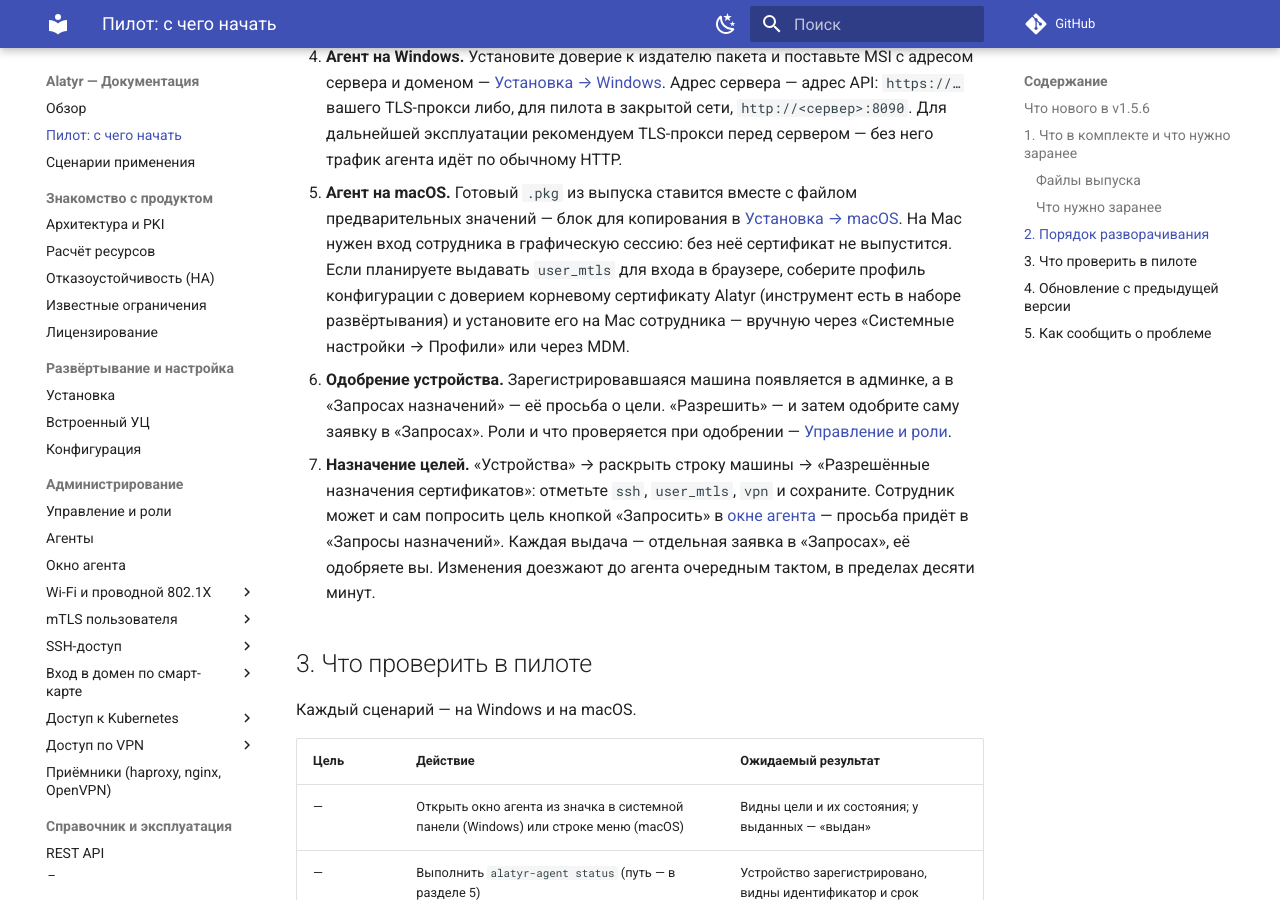
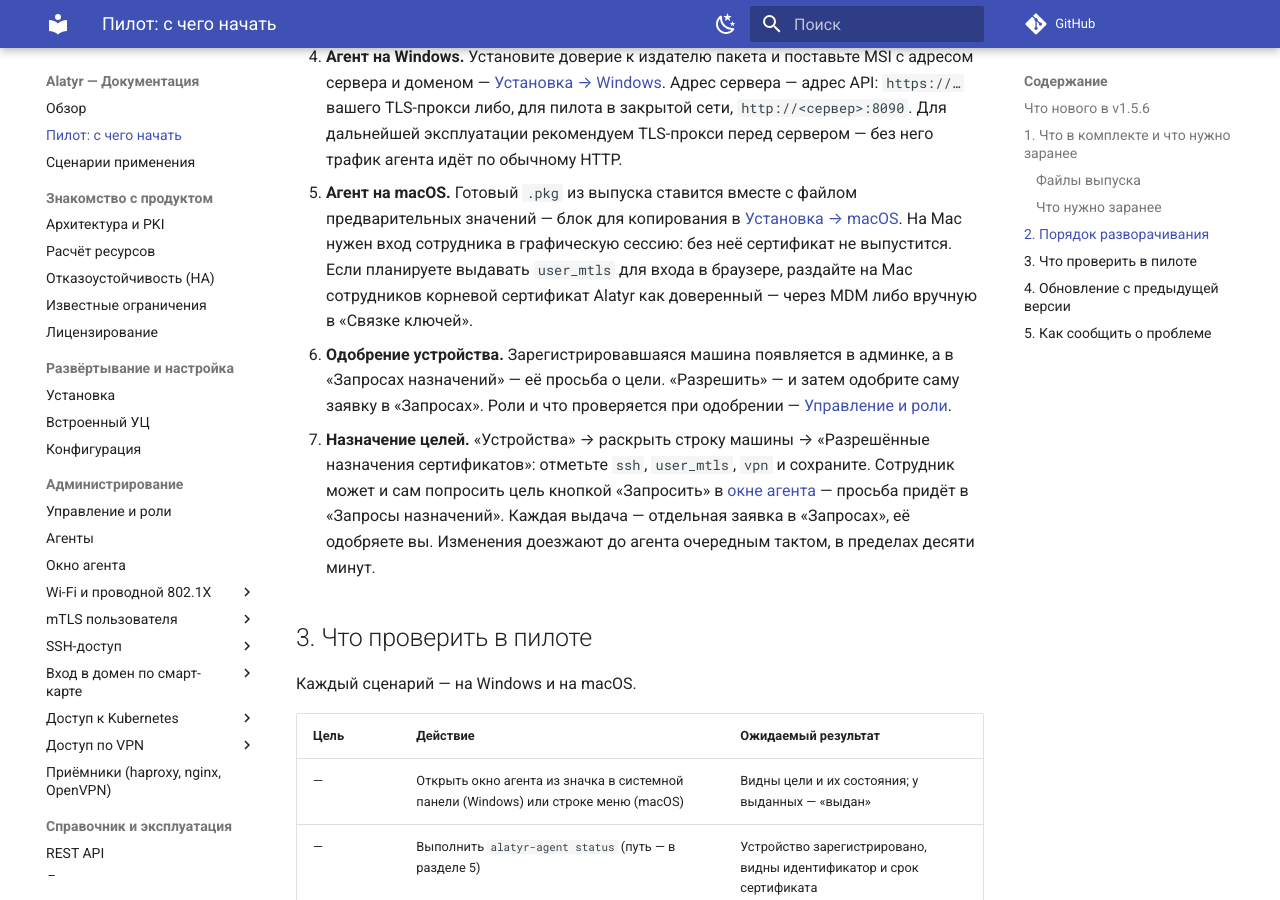
Before and after one commit to s3m4rgl/alatyr-docs, an MkDocs documentation site: the page built from docs/pilot.md, in a window 1280 px wide and 900 px high, scrolled down 2961 px. Built offline with MkDocs 1.6.1 and Material for MkDocs 9.7.7, drawn with Linux system fonts in a browser that asks for light colours; comment, search, counter and statistics services are not loaded.

Commit message:
docs(pilot): доверие корню на macOS без инструмента, не вошедшего в v1.5.6

```diff
--- a/docs/pilot.md
+++ b/docs/pilot.md
@@ -97,10 +97,9 @@ Linux-агент и установка в Kubernetes поддерживаютс
    предварительных значений — блок для копирования в
    [Установка → macOS](installation.md#macos). На Mac нужен вход
    сотрудника в графическую сессию: без неё сертификат не выпустится. Если
-   планируете выдавать `user_mtls` для входа в браузере, соберите профиль
-   конфигурации с доверием корневому сертификату Alatyr (инструмент есть в
-   наборе развёртывания) и установите его на Mac сотрудника — вручную через
-   «Системные настройки → Профили» или через MDM.
+   планируете выдавать `user_mtls` для входа в браузере, раздайте на Mac
+   сотрудников корневой сертификат Alatyr как доверенный — через MDM либо
+   вручную в «Связке ключей».
 6. **Одобрение устройства.** Зарегистрировавшаяся машина появляется в
    админке, а в «Запросах назначений» — её просьба о цели. «Разрешить» —
    и затем одобрите саму заявку в «Запросах». Роли и что проверяется при
```
